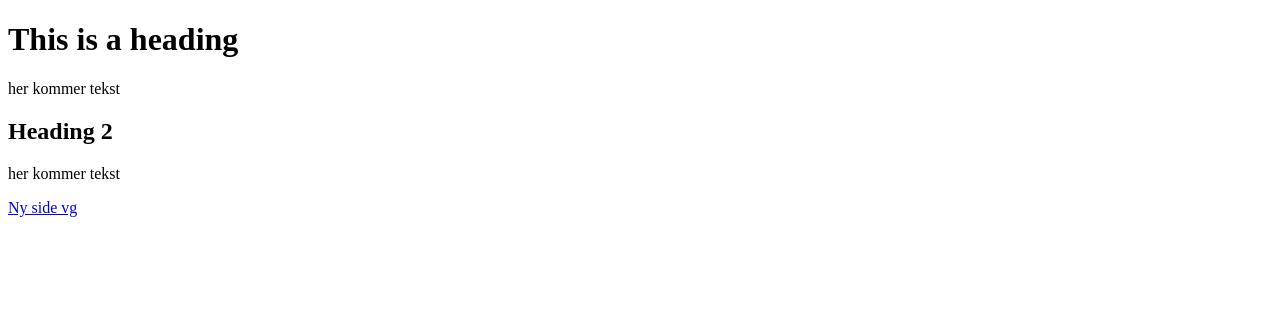
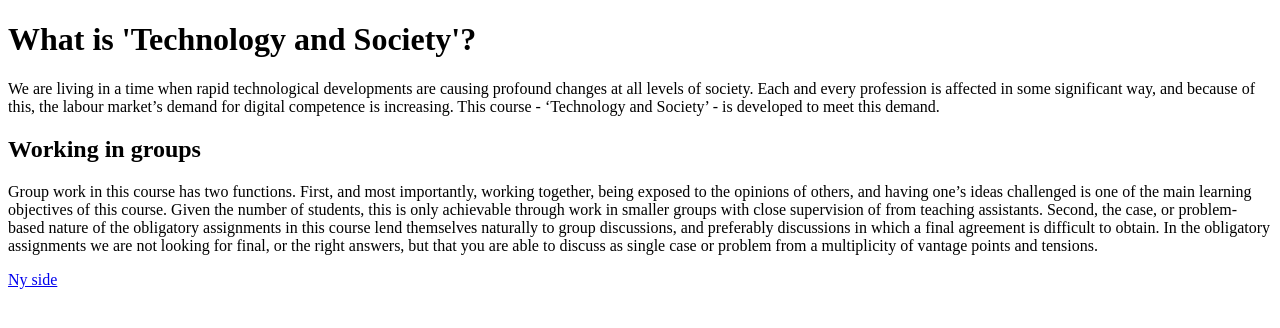
Before and after one commit to OsloMet-web/1stOblig-oblig-1-group-45, a plain HTML site: page index.html in a window 1280 px wide. Drawn offline with Linux system fonts and the light colour scheme.

Commit message:
la inn overskrift og tekst

```diff
--- a/index.html
+++ b/index.html
@@ -6,14 +6,20 @@
 
     <body>
 
-        <h1>This is a heading</h1>
-        <p>her kommer tekst</p>
+        <h1>What is 'Technology and Society'?</h1>
+        <p>We are living in a time when rapid technological developments are causing profound changes at all levels of society.
+            Each and every profession is affected in some significant way, and because of this, the labour market’s demand for digital competence is increasing. This course - ‘Technology and Society’ - is developed to meet this demand.
 
-        <h2>Heading 2</h2>
-        <p>her kommer tekst</p>
+
+        <h2>Working in groups</h2>
+        <p>Group work in this course has two functions.
+
+            First, and most importantly, working together, being exposed to the opinions of others, and having one’s ideas challenged is one of the main learning objectives of this course. Given the number of students, this is only achievable through work in smaller groups with close supervision of from teaching assistants.
+
+            Second, the case, or problem-based nature of the obligatory assignments in this course lend themselves naturally to group discussions, and preferably discussions in which a final agreement is difficult to obtain. In the obligatory assignments we are not looking for final, or the right answers, but that you are able to discuss as single case or problem from a multiplicity of vantage points and tensions.</p>
 
         <a href = "lenke" title="next-page">
-            Ny side vg
+            Ny side
         </a>
 
     </body>
```
